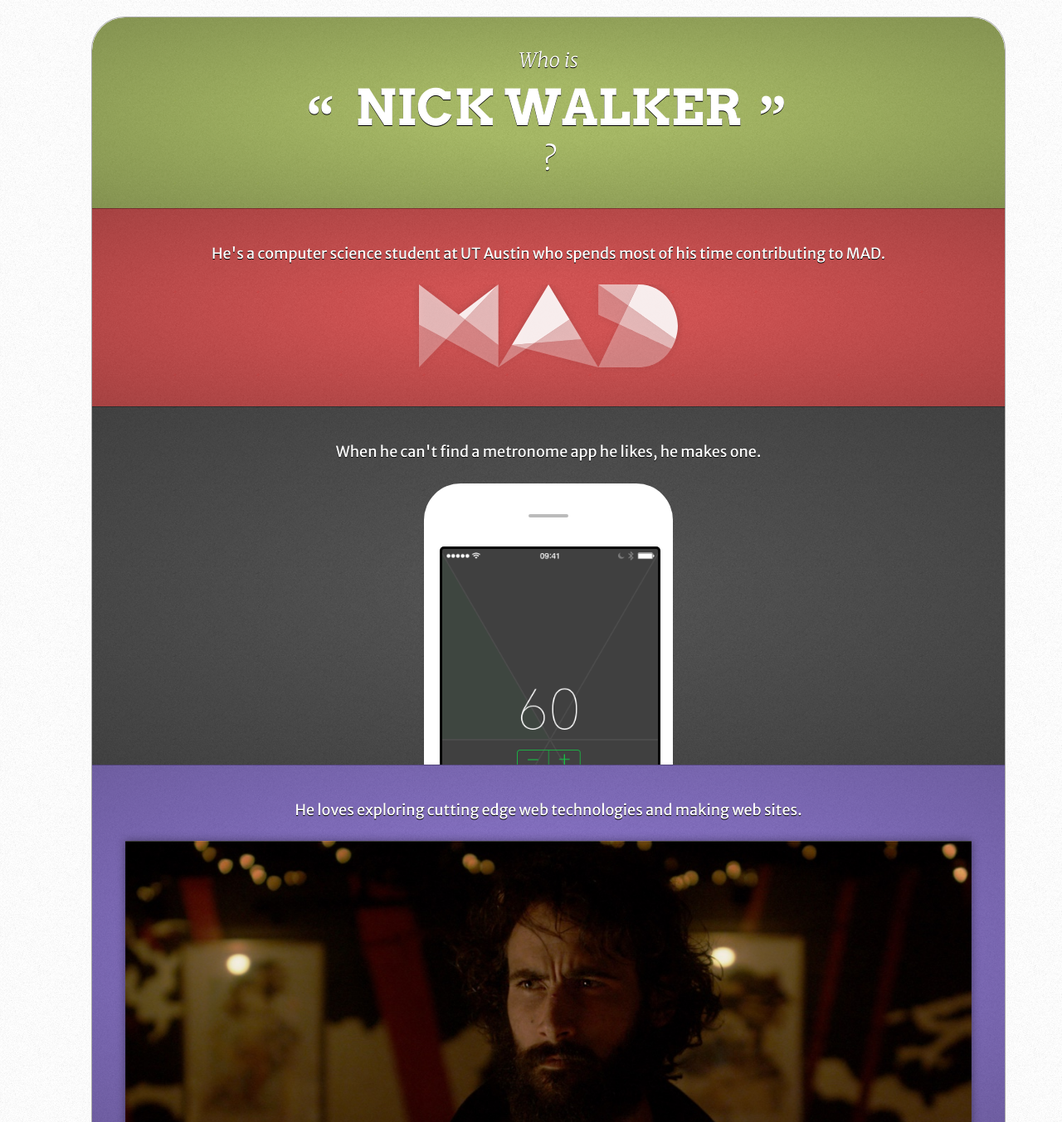
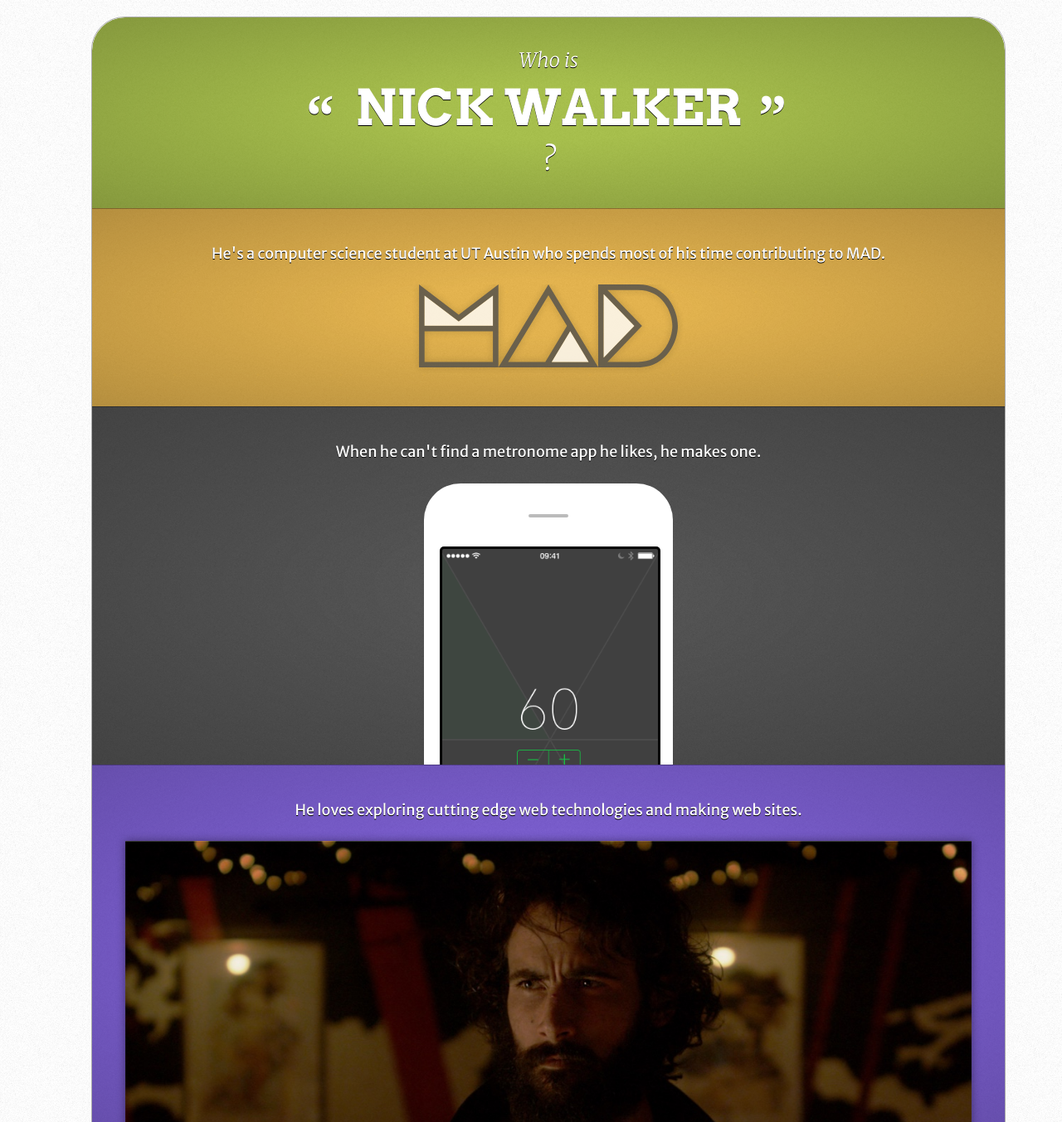
Before and after one commit to nickswalker/nickwalker.us, a PHP site: page / in a window 1280 px wide. Shown: the top 1353 px of the page at 83% size. Run offline with PHP 8.4, Linux system fonts and the light colour scheme; some libraries are stand-ins or nearby versions.

Commit message:
Update to new MAD logo Make noise more transparent to allow more of sections' background colors to show through. This especially helps with MAD's new yellow color

```diff
--- a/css/style.css
+++ b/css/style.css
@@ -218,7 +218,7 @@ section figure  {
 
 /*--- = MAD  */
 .mad {
-    background-color: #ff0505;
+    background-color: #FFBB2B;
 }
 
 .mad img {
@@ -226,6 +226,13 @@ section figure  {
         -webkit-filter: drop-shadow(0 0 5px rgba(0,0,0,.2));
         -moz-filter: drop-shadow(0 0 5px rgba(0,0,0,.2));
     filter: drop-shadow(0 0 5px rgba(0,0,0,.2));
+    max-width: 100%;
+    opacity: .8;
+    transition: .3s;
+}
+
+.mad img:hover {
+    opacity: 1;
 }
 
 /*---= Web-design  */
@@ -235,7 +242,7 @@ section figure  {
 
 /*--- = Pulsar  */
 .pulsar	{
-	background-color: black;
+	background-color: #333;
 }
 
 #device .screen {
```
Also changed, not shown: img/mad-logo.svg, img/noise-super.png, img/noise.png.
